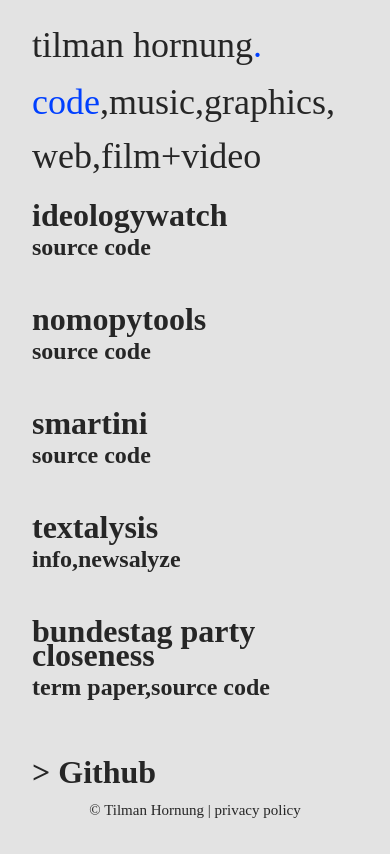
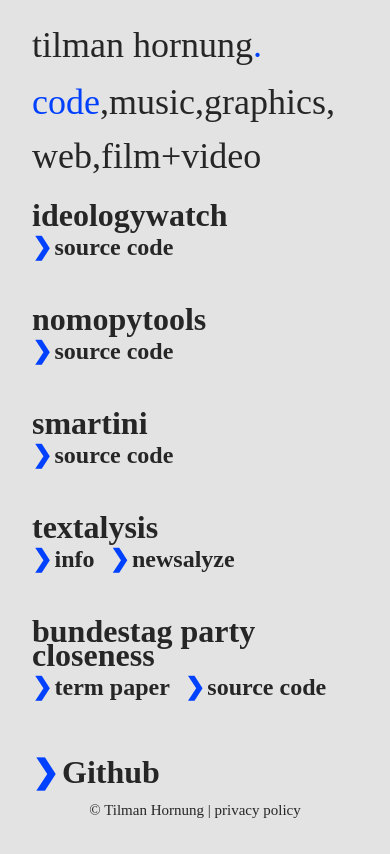
Before and after one commit to t1h0/tilmanhornung.de, a Vue app: page /code in a window 390 px wide. Built offline with nearby package versions, Linux system fonts and the light colour scheme; a web font is replaced by a local one.

Commit message:
Add arrowLink

```diff
--- a/src/assets/main.css
+++ b/src/assets/main.css
@@ -34,3 +34,9 @@
     padding: var(--app-padding);
   }
 }
+
+.arrowLink::before {
+  content: '\276F';
+  color: var(--color-main);
+  margin-right: 0.1em;
+}
--- a/src/components/CVEntry.vue
+++ b/src/components/CVEntry.vue
@@ -6,7 +6,14 @@
     <div id="wrapper">
         <div class="row">
             <div id="title">
-                <h1>{{ title }}</h1>
+                <h1>
+                    <a class="arrowLink" target="_blank" v-if="titleUrl" :href="props.titleUrl">
+                        {{ title }}
+                    </a>
+                    <span v-else>
+                        {{ title }}
+                    </span>
+                </h1>
             </div>
             <div id="date">
                 {{ start }}<span v-if="end">&nbsp;-&nbsp;{{ end }}</span>
@@ -14,7 +21,14 @@
         </div>
         <div class="row">
             <div id="subtitle">
-                <h2>{{ subtitle }}</h2>
+                <h2>
+                    <a class="arrowLink" target="_blank" v-if="subtitleUrl" :href="subtitleUrl">
+                        {{ subtitle }}
+                    </a>
+                    <span v-else>
+                        {{ subtitle }}
+                    </span>
+                </h2>
             </div>
             <div id="place" v-if="place">
                 {{ place }}
--- a/src/components/ProjectEntry.vue
+++ b/src/components/ProjectEntry.vue
@@ -12,7 +12,7 @@
         </div>
         <div id="links">
             <div class="link" v-for="link in links" :key="link.url">
-                <h2>
+                <h2 class="arrowLink">
                     <a :href="link.url" target="_blank">
                         {{ link.title }}
                     </a>
@@ -28,8 +28,9 @@
         gap: 0.5rem;
     }
 
-    .link:not(:last-child) h2::after {
-        content: ',';
+
+    .link:not(:last-child) {
+        margin-right: 1em;
     }
 }
 
--- a/src/components/WebRef.vue
+++ b/src/components/WebRef.vue
@@ -3,7 +3,7 @@
 </script>
 
 <template>
-    <a id="container" :href="url" target="_blank"><span class="arrow">&#x276F;</span>
+    <a id="container" class="arrowLink" :href="url" target="_blank">
         <span class="char" v-for="char in title" :key="char">{{ char }}</span></a>
 </template>
 
@@ -18,8 +18,4 @@
 .char {
     flex-basis: 9vw;
 }
-
-.arrow {
-    color: var(--color-main);
-}
 </style>
--- a/src/views/Code.vue
+++ b/src/views/Code.vue
@@ -35,7 +35,7 @@
     <ProjectEntry class="ProjectEntry" v-for="entry in entries" :key="entry.title" :="entry" />
     <div id="github">
       <a href="https://github.com/t1h0" target="_blank">
-        <h1>Github</h1>
+        <h1 class="arrowLink">Github</h1>
       </a>
     </div>
   </main>
@@ -44,10 +44,6 @@
 <style>
 #github {
   margin-top: 1rem;
-}
-
-#github h1::before {
-  content: '> ';
 }
 
 .ProjectEntry:not(:last-child) {
--- a/src/views/Home.vue
+++ b/src/views/Home.vue
@@ -66,12 +66,12 @@
   <main>
     <div id="left" class="column">
       <h1 id="slogan">creativity in<br />art and numbers.</h1>
+      <h1 id="linkedin" class="arrowLink">
+        <a href="https://linkedin.com/in/tilmanhornung" target="_blank">LinkedIn</a>
+      </h1>
       <div id="cv">
         <CVGroup v-for="group in CVGroups" :key="group.title" :="group" />
       </div>
-      <h1 id="linkedin">
-        <a href="https://linkedin.com/in/tilmanhornung" target="_blank">> LinkedIn</a>
-      </h1>
     </div>
     <div id="right" class="column">
       <img id="portrait" src="/src/assets/img/portrait.jpg" />
```
